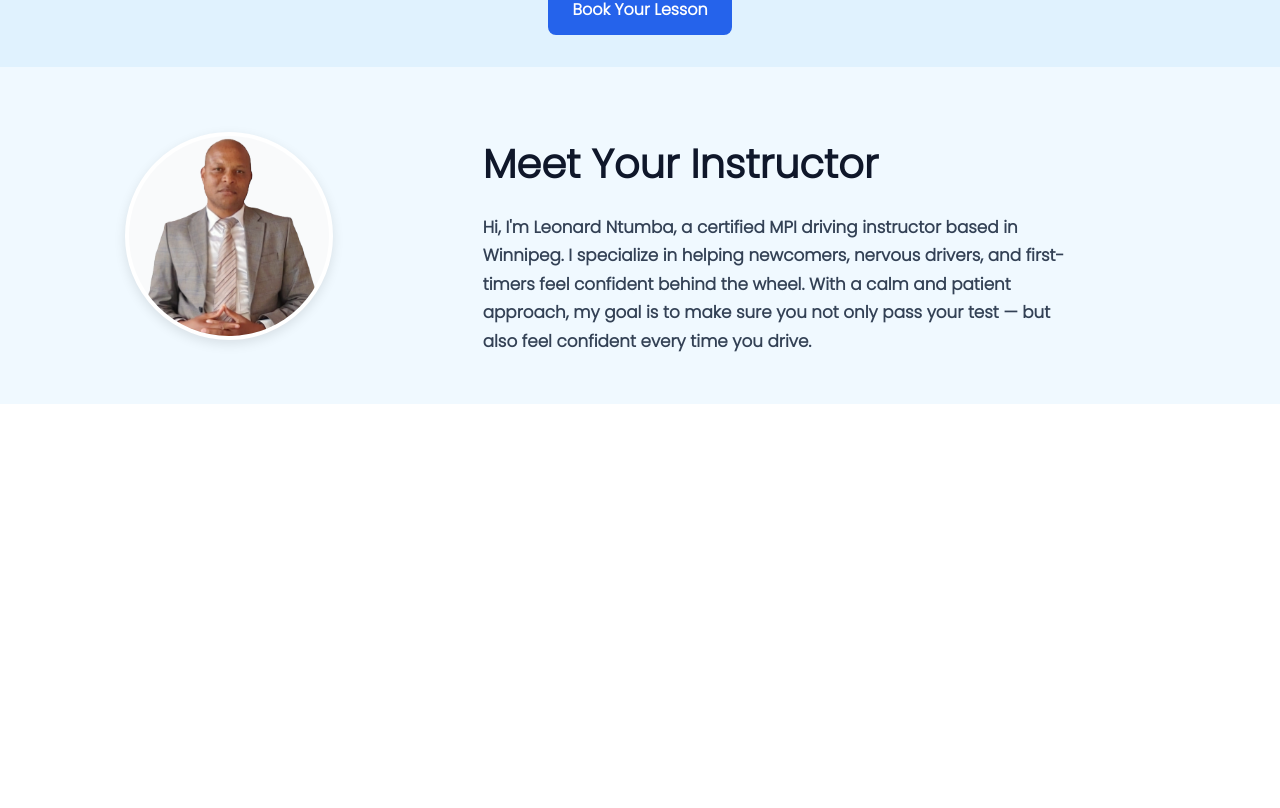
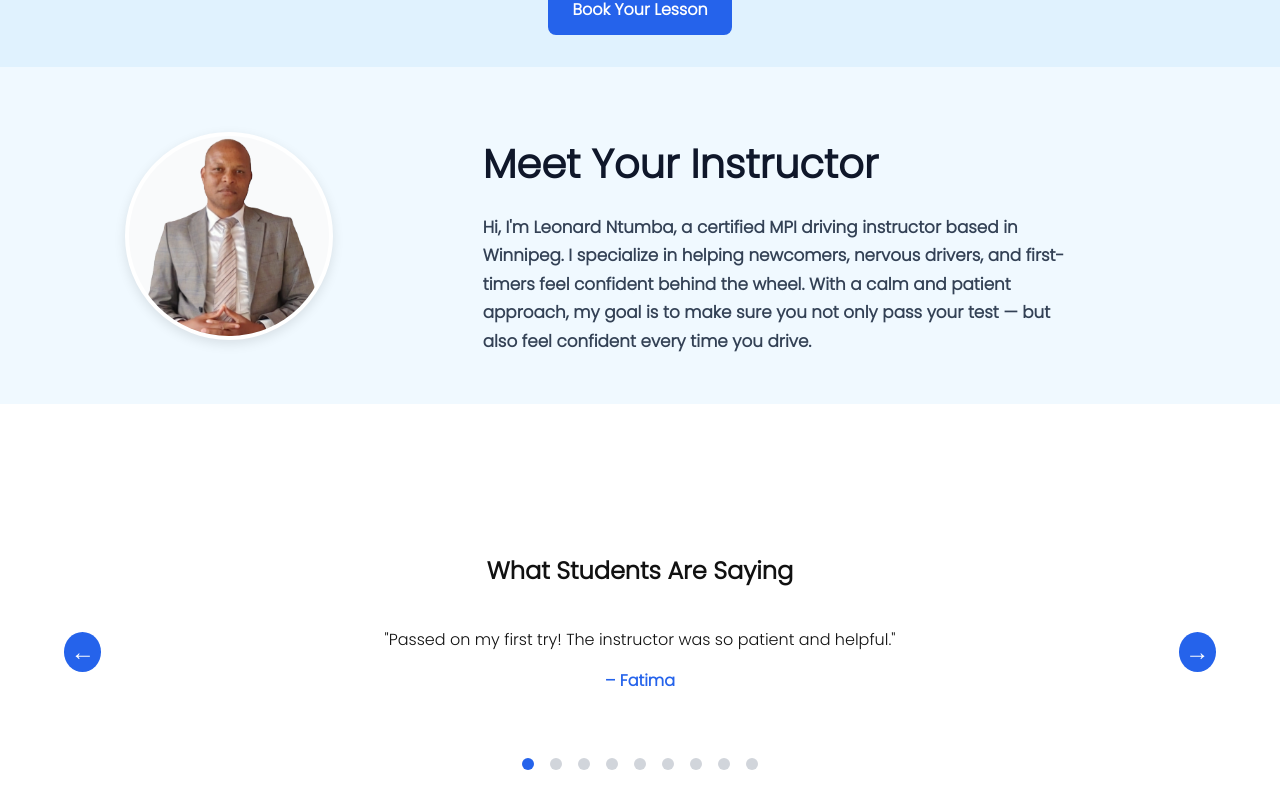
Before and after one commit to phadhiil001/eagle_vision_driving_school, a Next.js app: page / in a window 1280 px wide. Shown: the part 1865-2673 px from the top of the page. Before the commit the page ends 2269 px from the top, so only its background shows below. Built offline with nearby package versions, Linux system fonts and the light colour scheme.

Commit message:
add TestimonialsSection component with styles; update page to include it and add new reviews

```diff
--- a/package.json
+++ b/package.json
@@ -12,6 +12,7 @@
     "@radix-ui/react-slot": "^1.1.2",
     "class-variance-authority": "^0.7.1",
     "clsx": "^2.1.1",
+    "keen-slider": "^6.8.6",
     "lucide-react": "^0.487.0",
     "next": "15.2.4",
     "react": "^19.0.0",
--- a/src/app/data/reviews.json
+++ b/src/app/data/reviews.json
@@ -14,5 +14,25 @@
     {
       "name": "Daniel",
       "quote": "I used his car for my road test and passed. Super convenient!"
+    },
+    {
+      "name": "Aisha",
+      "quote": "The lessons were tailored to my needs. I felt well-prepared."
+    },
+    {
+      "name": "Omar",
+      "quote": "I had a great experience. The instructor was very knowledgeable."
+    },
+    {
+      "name": "Layla",
+      "quote": "I appreciated the flexibility in scheduling lessons."
+    },
+    {
+      "name": "Ali",
+      "quote": "The instructor was friendly and made learning fun!"
+    },
+    {
+      "name": "Zara",
+      "quote": "I learned so much in just a few lessons. Highly recommend!"
     }
   ]
--- a/src/app/page.tsx
+++ b/src/app/page.tsx
@@ -2,6 +2,7 @@ import HeroSection from "@/components/HeroSection";
 import HighlightsSection from "@/components/HighlightsSection";
 import PricingSection from "@/components/PricingSection";
 import InstructorSection from "@/components/InstructorSection";
+import TestimonialsSection from "@/components/TestimonialsSection";
 import React from "react";
 
 export default function Home() {
@@ -11,6 +12,7 @@ export default function Home() {
 			<HighlightsSection />
 			<PricingSection />
 			<InstructorSection />
+			<TestimonialsSection />
 		</main>
 	);
 }
--- a/src/components/TestimonialsSection.tsx
+++ b/src/components/TestimonialsSection.tsx
@@ -0,0 +1,68 @@
+"use client";
+import { useKeenSlider } from "keen-slider/react";
+import "keen-slider/keen-slider.min.css";
+import { useState } from "react";
+import styles from "../styles/TestimonialsSection.module.scss";
+import reviews from "../app/data/reviews.json";
+
+export default function TestimonialsSection() {
+	const [currentSlide, setCurrentSlide] = useState(0);
+	const [sliderRef, slider] = useKeenSlider<HTMLDivElement>({
+		loop: true,
+		slideChanged(slider) {
+			setCurrentSlide(slider.track.details.rel);
+		},
+		slides: {
+			perView: 1,
+			spacing: 20,
+		},
+	});
+
+	return (
+		<section
+			className={styles.section}
+			id='testimonials'>
+			<div className={styles.container}>
+				<h2>What Students Are Saying</h2>
+
+				<div className={styles.sliderWrapper}>
+					<button
+						className={styles.arrowLeft}
+						onClick={() => slider.current?.prev()}>
+						←
+					</button>
+
+					<div
+						ref={sliderRef}
+						className='keen-slider'>
+						{reviews.map((r, index) => (
+							<div
+								className='keen-slider__slide'
+								key={index}>
+								<p>"{r.quote}"</p>
+								<div className={styles.name}>– {r.name}</div>
+							</div>
+						))}
+					</div>
+
+					<button
+						className={styles.arrowRight}
+						onClick={() => slider.current?.next()}>
+						→
+					</button>
+				</div>
+
+				{/* Slider Dots */}
+				<div className={styles.dots}>
+					{reviews.map((_, idx) => (
+						<button
+							key={idx}
+							onClick={() => slider.current?.moveToIdx(idx)}
+							className={currentSlide === idx ? styles.activeDot : ""}
+						/>
+					))}
+				</div>
+			</div>
+		</section>
+	);
+}
--- /dev/null
+++ b/src/styles/TestimonialsSection.module.scss
@@ -0,0 +1,78 @@
+.section {
+    padding: 3rem 1rem;
+
+    @media (min-width: 1024px) {
+      padding: 8rem 2rem;
+    }
+  }
+
+
+.sliderWrapper {
+    position: relative;
+    display: flex;
+    align-items: center;
+    gap: 1rem;
+
+    .keen-slider__slide {
+        background-color: white;
+        border-radius: 1rem;
+        padding: 2rem;
+        margin: 0 auto;
+        max-width: 600px;
+        width: 100%;
+        box-shadow: 0 4px 14px rgba(0, 0, 0, 0.06);
+        text-align: left;
+      }
+
+  }
+
+.container {
+    max-width: 1200px;
+    margin: 0 auto;
+    padding: 0 2rem;
+    text-align: center;
+  }
+
+  .arrowLeft,
+  .arrowRight {
+    background: #2563eb;
+    color: white;
+    font-size: 1.5rem;
+    border: none;
+    border-radius: 50%;
+    width: 2.5rem;
+    height: 2.5rem;
+    cursor: pointer;
+    transition: background 0.3s ease;
+
+    &:hover {
+      background: #1e40af;
+    }
+  }
+
+  .dots {
+    display: flex;
+    justify-content: center;
+    margin-top: 4rem;
+    gap: 1rem;
+
+    button {
+      width: 12px;
+      height: 12px;
+      background: #d1d5db;
+      border-radius: 50%;
+      border: none;
+      cursor: pointer;
+      transition: background 0.3s ease;
+
+      &.activeDot {
+        background: #2563eb;
+      }
+    }
+  }
+
+  .name {
+    margin-top: 1rem;
+    font-weight: 600;
+    color: #2563eb;
+  }
```
Also changed, not shown: 1 other file (tests, documents, lock files or other folders).
